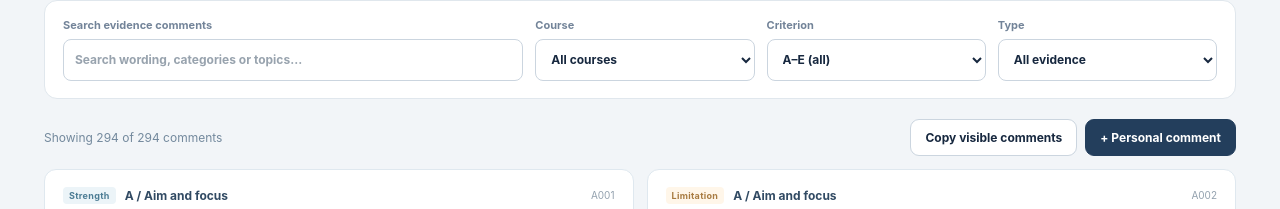
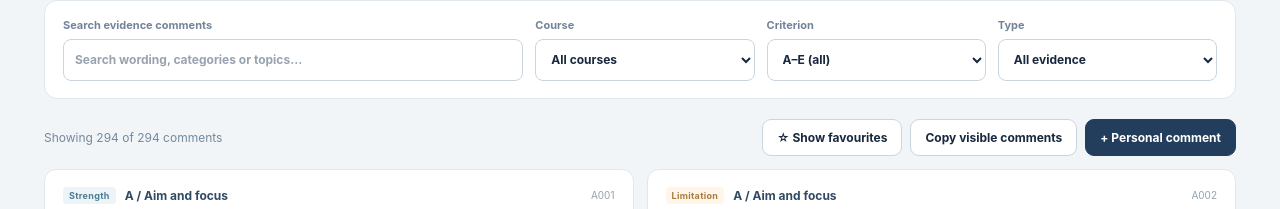
Before and after one commit to chriswalker-afk/IA-Marking, a website: page library.html in a window 1280 px wide. Shown: the part 269-478 px from the top of the page. Drawn offline with Linux system fonts and the light colour scheme.

Commit message:
Expose saved favourite filter in standalone teacher comment library

```diff
--- a/library.html
+++ b/library.html
@@ -23,7 +23,7 @@
     <label>Criterion<select id="refCriterion"><option value="all">A–E (all)</option><option value="A">A · Presentation</option><option value="B">B · Communication</option><option value="C">C · Engagement</option><option value="D">D · Reflection</option><option value="E">E · Mathematics</option></select></label>
     <label>Type<select id="refTone"><option value="all">All evidence</option><option value="strength">Strengths</option><option value="limitation">Limitations</option></select></label>
   </div>
-  <div class="reference-summary"><span id="referenceCount" role="status" aria-live="polite">Loading comment library…</span><div><button id="referenceCopyVisible" type="button" class="btn subtle">Copy visible comments</button><button id="referenceCreate" type="button" class="btn primary">+ Personal comment</button></div></div>
+  <div class="reference-summary"><span id="referenceCount" role="status" aria-live="polite">Loading comment library…</span><div><button id="referenceFavoritesOnly" type="button" class="btn subtle" aria-pressed="false">☆ Show favourites</button><button id="referenceCopyVisible" type="button" class="btn subtle">Copy visible comments</button><button id="referenceCreate" type="button" class="btn primary">+ Personal comment</button></div></div>
   <div id="referenceResults" class="reference-results"></div>
   <p class="reference-note">Comments are assessment-evidence prompts, not official IB achievement-level descriptors. Local edits are used when you return to the marking desk. Previously placed PDF annotations remain unchanged.</p>
 </main>
```
